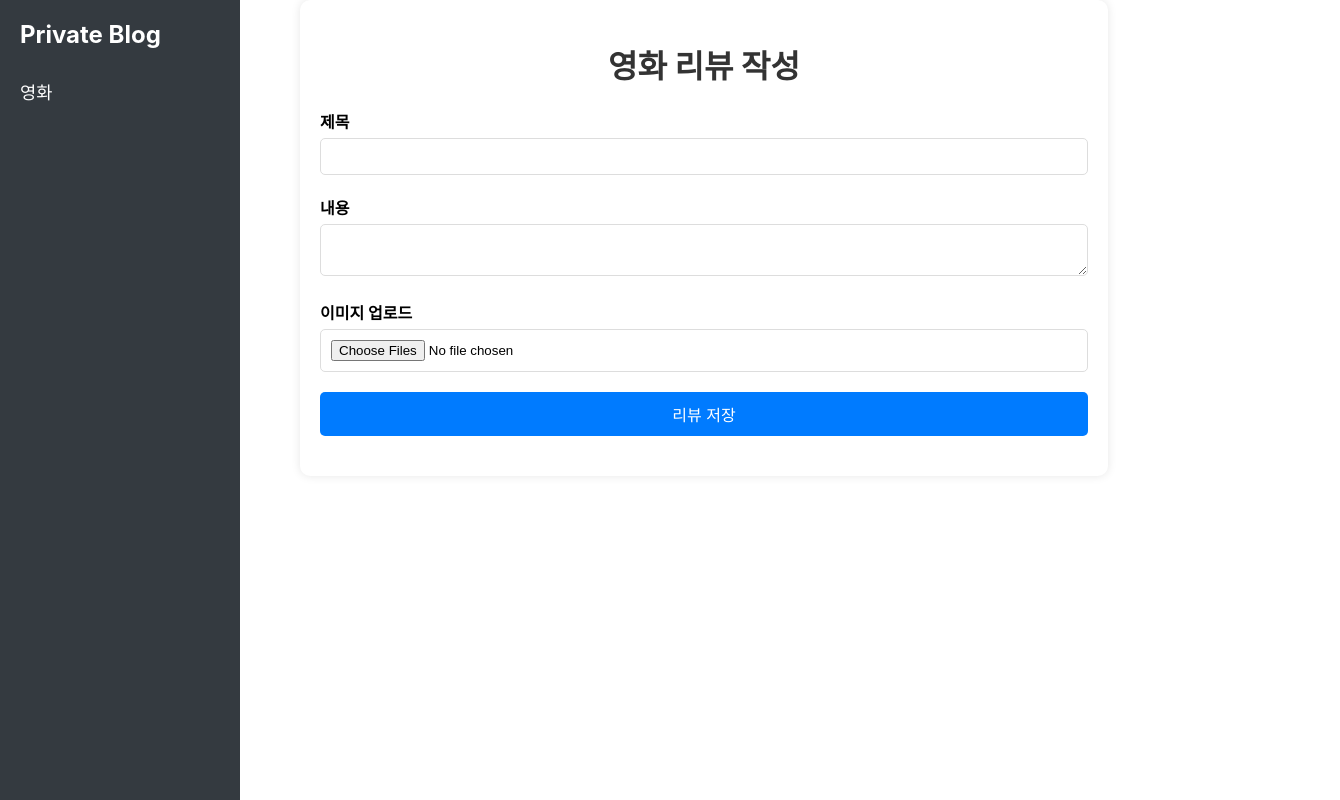
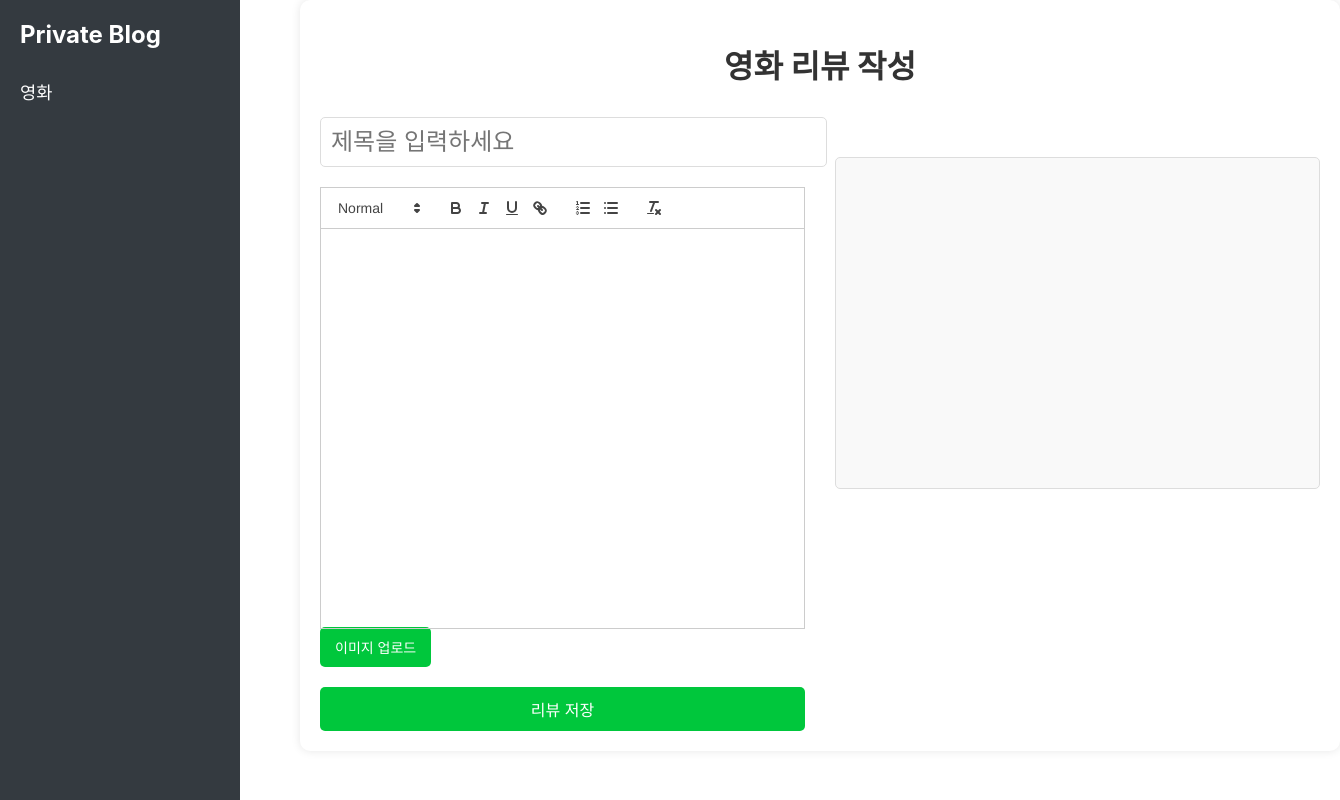
Before and after one commit to Incheon-IT-Webdevleop/private-blog, a React (Create React App) app in the folder frontend/: page /review in a window 1280 px wide. Shown: the whole page, 1340 px wide, since content can reach past the window. Built offline with nearby package versions, Linux system fonts and the light colour scheme.

Commit message:
이미지 업로드 쪽 수정

```diff
--- a/frontend/package.json
+++ b/frontend/package.json
@@ -13,6 +13,7 @@
     "react-dnd": "^16.0.1",
     "react-dnd-html5-backend": "^16.0.1",
     "react-dom": "^18.3.1",
+    "react-quill": "^2.0.0",
     "react-redux": "^9.1.2",
     "react-router-dom": "^6.25.1",
     "react-scripts": "5.0.1",
--- a/frontend/src/pages/movie/review.css
+++ b/frontend/src/pages/movie/review.css
@@ -1,74 +1,128 @@
 .review-container {
     padding: 20px;
-    margin-left: 300px; /* SideBar의 너비만큼 여백 */
-    padding: 0;
-    width: 60%;
-    padding: 20px;
+    margin-left: 300px;
+    width: 80%;
+    max-width: 1000px;
     background-color: white;
     box-shadow: 0 0 10px rgba(0, 0, 0, 0.1);
     border-radius: 10px;
 }
 
-
 h1 {
     text-align: center;
     color: #333;
+    margin-bottom: 30px;
 }
 
-.review-form {
+.review-layout {
     display: flex;
-    flex-direction: column;
+    gap: 30px;
 }
 
-.form-group {
+.editor-section, .preview-section {
+    flex: 1;
+}
+
+.title-input {
+    width: 100%;
+    font-size: 1.5em;
+    padding: 10px;
+    margin-bottom: 20px;
+    border: 1px solid #ddd;
+    border-radius: 5px;
+}
+
+.content-editor {
+    height: 400px;
     margin-bottom: 20px;
 }
 
-.form-group label {
-    font-weight: bold;
-    margin-bottom: 5px;
-    display: block;
+.image-upload {
+    margin-bottom: 20px;
 }
 
-.form-control {
-    width: 100%;
-    padding: 10px;
-    border: 1px solid #ddd;
-    border-radius: 5px;
-    box-sizing: border-box;
+.file-input {
+    display: none;
 }
 
-.form-control:focus {
-    outline: none;
-    border-color: #007bff;
+.upload-button {
+    background-color: #00c73c;
+    color: white;
+    padding: 10px 15px;
+    border: none;
+    border-radius: 5px;
+    cursor: pointer;
+    font-size: 14px;
+    margin-top: 20px;
+    display: inline-block;
+}
+
+.upload-button:hover {
+    background-color: #00a32c;
 }
 
 .submit-button {
     padding: 10px 20px;
-    background-color: #007bff;
+    background-color: #00c73c;
     color: white;
     border: none;
     border-radius: 5px;
     cursor: pointer;
     font-size: 16px;
+    width: 100%;
 }
 
 .submit-button:hover {
-    background-color: #0056b3;
+    background-color: #00a32c;
 }
 
 .image-preview {
-    margin-top: 20px;
     display: flex;
     flex-wrap: wrap;
     gap: 10px;
+    margin-bottom: 20px;
+}
+
+.draggable-image-container {
+    position: relative;
+    width: 120px;
+    height: 120px;
 }
 
 .draggable-image {
-    width: 100px;
-    height: 100px;
+    width: 100%;
+    height: 100%;
     object-fit: cover;
     border-radius: 5px;
     border: 1px solid #ddd;
     cursor: move;
+    transition: transform 0.2s;
 }
+
+.draggable-image:hover {
+    transform: scale(1.05);
+}
+
+.resize-handle {
+    position: absolute;
+    width: 10px;
+    height: 10px;
+    background-color: white;
+    border: 1px solid #ddd;
+    cursor: nwse-resize;
+    bottom: 0;
+    right: 0;
+}
+
+.content-preview {
+    border: 1px solid #ddd;
+    padding: 15px;
+    min-height: 300px;
+    border-radius: 5px;
+    background-color: #f9f9f9;
+}
+
+.preview-section h2 {
+    margin-bottom: 20px;
+    color: #333;
+}
--- a/frontend/src/pages/movie/review.js
+++ b/frontend/src/pages/movie/review.js
@@ -1,24 +1,25 @@
-import React, { useState, useCallback } from 'react';
+import React, { useState, useCallback, useRef } from 'react';
 import axios from 'axios';
 import update from 'immutability-helper';
 import { DndProvider, useDrag, useDrop } from 'react-dnd';
 import { HTML5Backend } from 'react-dnd-html5-backend';
+import ReactQuill from 'react-quill';
+import 'react-quill/dist/quill.snow.css';
 import '../movie/review.css';
-//npm install react-dnd react-dnd-html5-backend 이미지 위치변경을위해 다운
+
 const ItemType = 'IMAGE';
 
 const ImageItem = ({ url, index, moveImage }) => {
-    const ref = React.useRef(null);
+    const ref = useRef(null);
+    const [size, setSize] = useState({ width: 200, height: 200 });
+
     const [, drop] = useDrop({
         accept: ItemType,
         hover(item) {
             if (!ref.current) return;
-
             const dragIndex = item.index;
             const hoverIndex = index;
-
             if (dragIndex === hoverIndex) return;
-
             moveImage(dragIndex, hoverIndex);
             item.index = hoverIndex;
         },
@@ -34,14 +35,39 @@ const ImageItem = ({ url, index, moveImage }) => {
 
     drag(drop(ref));
 
+    const handleResize = (e) => {
+        e.preventDefault();
+        const startX = e.clientX;
+        const startY = e.clientY;
+        const startWidth = size.width;
+        const startHeight = size.height;
+
+        const doDrag = (dragEvent) => {
+            setSize({
+                width: startWidth + dragEvent.clientX - startX,
+                height: startHeight + dragEvent.clientY - startY,
+            });
+        };
+
+        const stopDrag = () => {
+            document.documentElement.removeEventListener('mousemove', doDrag, false);
+            document.documentElement.removeEventListener('mouseup', stopDrag, false);
+        };
+
+        document.documentElement.addEventListener('mousemove', doDrag, false);
+        document.documentElement.addEventListener('mouseup', stopDrag, false);
+    };
+
     return (
+        <div ref={ref} style={{ width: size.width, height: size.height, opacity: isDragging ? 0.5 : 1, position: 'relative' }}>
             <img
-            ref={ref}
                 src={url}
                 alt={`upload-${index}`}
-            style={{ opacity: isDragging ? 0.5 : 1 }}
+                style={{ width: '100%', height: '100%' }}
                 className="draggable-image"
             />
+            <div className="resize-handle" onMouseDown={handleResize}></div>
+        </div>
     );
 };
 
@@ -49,6 +75,7 @@ export default function Review() {
     const [title, setTitle] = useState('');
     const [content, setContent] = useState('');
     const [imageURLs, setImageURLs] = useState([]);
+    const fileInputRef = useRef(null);
 
     const handleImageUpload = async (e) => {
         const files = e.target.files;
@@ -57,7 +84,7 @@ export default function Review() {
         for (let i = 0; i < files.length; i++) {
             const formData = new FormData();
             formData.append('image', files[i]);
-            formData.append('key', 'c2b9ff532c2df7d835429f733d195fba'); // 여기서 YOUR_IMGBB_API_KEY를 실제 API 키로 교체하세요
+            formData.append('key', 'c2b9ff532c2df7d835429f733d195fba');
 
             try {
                 const response = await axios.post('https://api.imgbb.com/1/upload', formData);
@@ -80,7 +107,6 @@ export default function Review() {
         };
 
         try {
-            // DB 저장 로직은 예시입니다. 실제로는 서버 API로 데이터를 전송해야 합니다.
             await axios.post('/api/reviews', reviewData);
             alert('리뷰가 성공적으로 저장되었습니다.');
         } catch (error) {
@@ -100,38 +126,41 @@ export default function Review() {
         );
     }, [imageURLs]);
 
+    const triggerFileInput = () => {
+        fileInputRef.current.click();
+    };
+
     return (
         <div className="review-container">
             <h1>영화 리뷰 작성</h1>
-            <form onSubmit={handleSubmit} className="review-form">
-                <div className="form-group">
-                    <label>제목</label>
+            <div className="review-layout">
+                <div className="editor-section">
                     <input
                         type="text"
                         value={title}
                         onChange={(e) => setTitle(e.target.value)}
-                        className="form-control"
+                        className="title-input"
+                        placeholder="제목을 입력하세요"
                     />
-                </div>
-                <div className="form-group">
-                    <label>내용</label>
-                    <textarea
+                    <ReactQuill
                         value={content}
-                        onChange={(e) => setContent(e.target.value)}
-                        className="form-control"
+                        onChange={setContent}
+                        className="content-editor"
                     />
-                </div>
-                <div className="form-group">
-                    <label>이미지 업로드</label>
+                    <div className="image-upload">
                         <input
                             type="file"
                             multiple
                             onChange={handleImageUpload}
-                        className="form-control"
+                            className="file-input"
+                            ref={fileInputRef}
                         />
+                        <button onClick={triggerFileInput} className="upload-button">이미지 업로드</button>
                     </div>
-                <button type="submit" className="submit-button">리뷰 저장</button>
-            </form>
+                    <button onClick={handleSubmit} className="submit-button">리뷰 저장</button>
+                </div>
+                <div className="preview-section">
+                    <h2>{title}</h2>
                     <DndProvider backend={HTML5Backend}>
                         <div className="image-preview">
                             {imageURLs.map((url, index) => (
@@ -139,6 +168,9 @@ export default function Review() {
                             ))}
                         </div>
                     </DndProvider>
+                    <div className="content-preview" dangerouslySetInnerHTML={{ __html: content }} />
+                </div>
+            </div>
         </div>
     );
 }
```
Also changed, not shown: 1 other file (tests, documents, lock files or other folders). Lines whose indentation alone changed are shown as unchanged.
